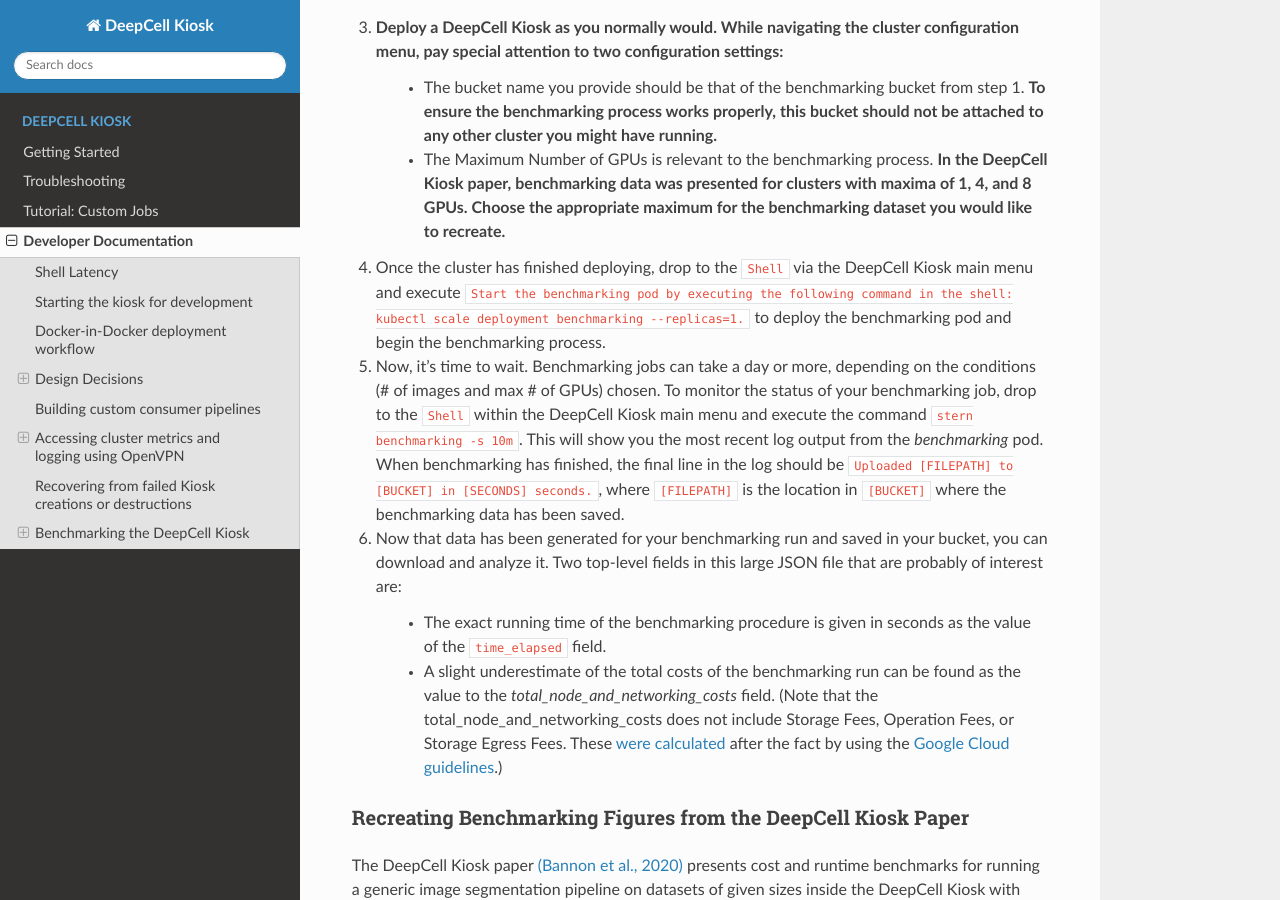
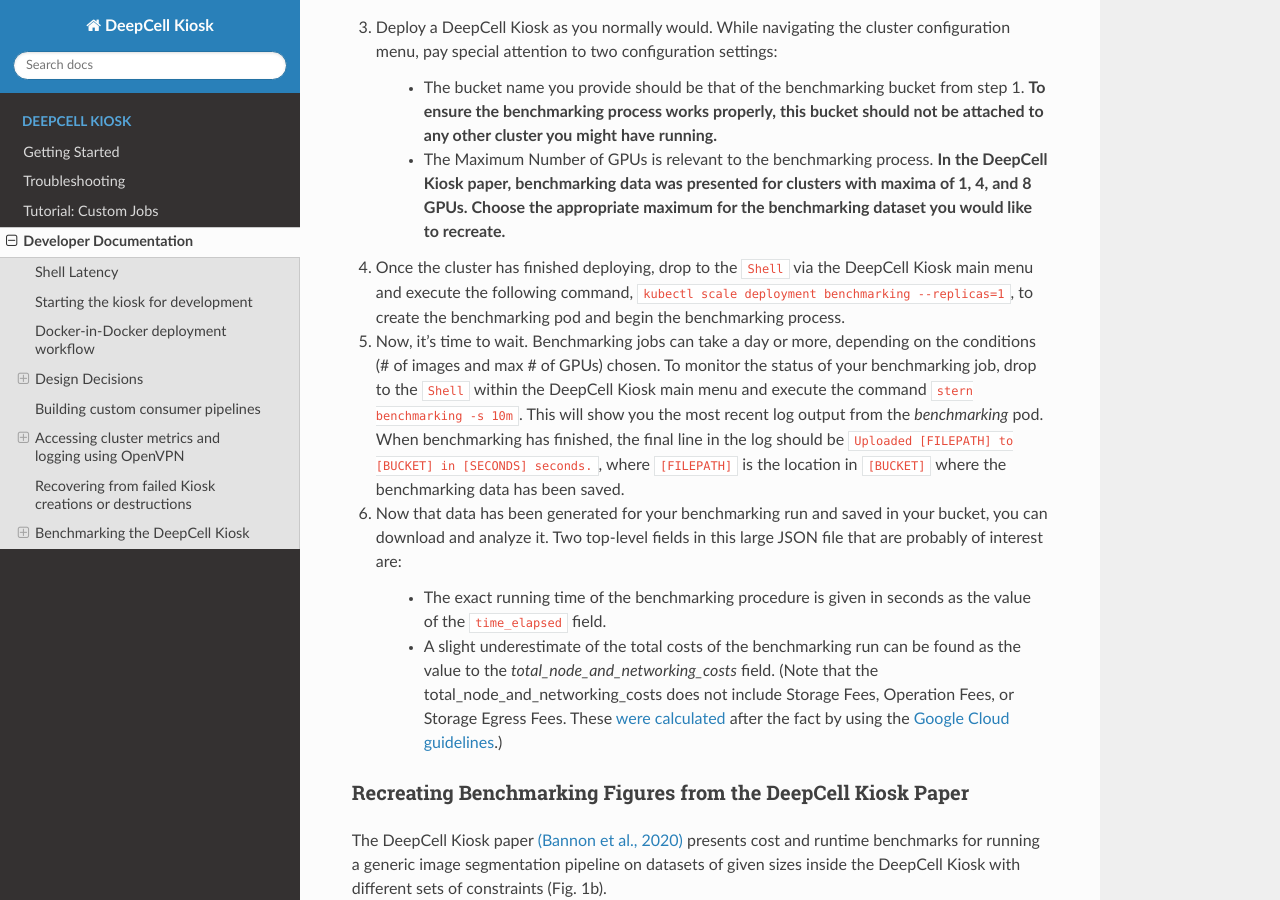
Before and after one commit to vanvalenlab/kiosk-console, a Sphinx documentation site: the page built from docs/source/DEVELOPER.rst, in a window 1280 px wide and 900 px high, scrolled down 5321 px. Built offline with Sphinx 7.4.7 and the Read the Docs theme 2.0.0, drawn with Linux system fonts in a browser that asks for light colours.

Commit message:
fixing RST errors

```diff
--- a/docs/source/DEVELOPER.rst
+++ b/docs/source/DEVELOPER.rst
@@ -159,10 +159,11 @@
     - A final variable in the benchmarking pod's YAML file is ``COUNT``, which determines how many times the ``zip100.zip`` file will be submitted to the cluster for processing. This controls the total number of images the cluster will process over the course of the benchmarking run. For example, if you want to do a 10,000-image benchmarking run, you would set ``COUNT`` TO 100, since 100*100 = 10,000. **Benchmarking data was presented in the DeepCell Kiosk paper for 10,000-image, 100,000-image, and 1,000,000-image runs, so, to recreate the DeepCell Kiosk paper's benchmarking data, ``COUNT`` should be set to either 100, 1,000, or 10,000. Otherwise, ``COUNT`` can be set to any positive value the user desires.**
 
 3. Deploy a DeepCell Kiosk as you normally would. While navigating the cluster configuration menu, pay special attention to two configuration settings:
+
     - The bucket name you provide should be that of the benchmarking bucket from step 1. **To ensure the benchmarking process works properly, this bucket should not be attached to any other cluster you might have running.**
     - The Maximum Number of GPUs is relevant to the benchmarking process. **In the DeepCell Kiosk paper, benchmarking data was presented for clusters with maxima of 1, 4, and 8 GPUs. Choose the appropriate maximum for the benchmarking dataset you would like to recreate.**
 
-4. Once the cluster has finished deploying, drop to the ``Shell`` via the DeepCell Kiosk main menu and execute ``Start the benchmarking pod by executing the following command in the shell: kubectl scale deployment benchmarking --replicas=1.`` to deploy the benchmarking pod and begin the benchmarking process.
+4. Once the cluster has finished deploying, drop to the ``Shell`` via the DeepCell Kiosk main menu and execute the following command, ``kubectl scale deployment benchmarking --replicas=1``, to create the benchmarking pod and begin the benchmarking process.
 
 5. Now, it's time to wait. Benchmarking jobs can take a day or more, depending on the conditions (# of images and max # of GPUs) chosen. To monitor the status of your benchmarking job, drop to the ``Shell`` within the DeepCell Kiosk main menu and execute the command ``stern benchmarking -s 10m``.  This will show you the most recent log output from the `benchmarking` pod. When benchmarking has finished, the final line in the log should be ``Uploaded [FILEPATH] to [BUCKET] in [SECONDS] seconds.``, where ``[FILEPATH]`` is the location in ``[BUCKET]`` where the benchmarking data has been saved.
 
```
